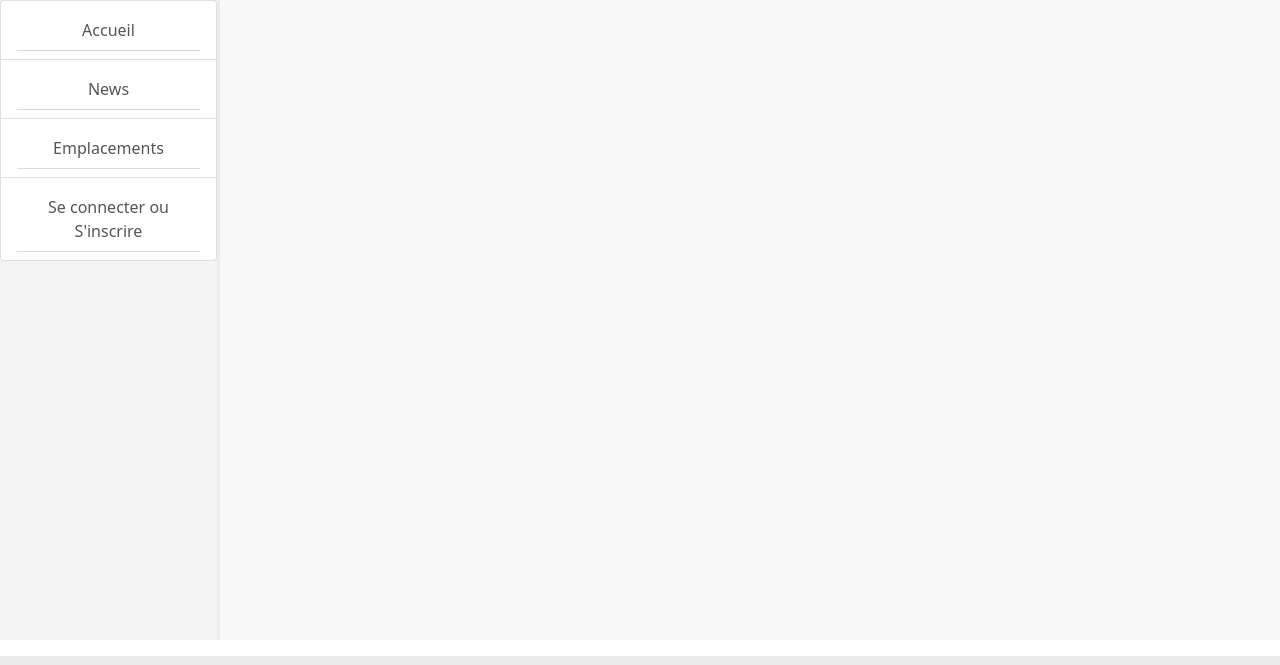
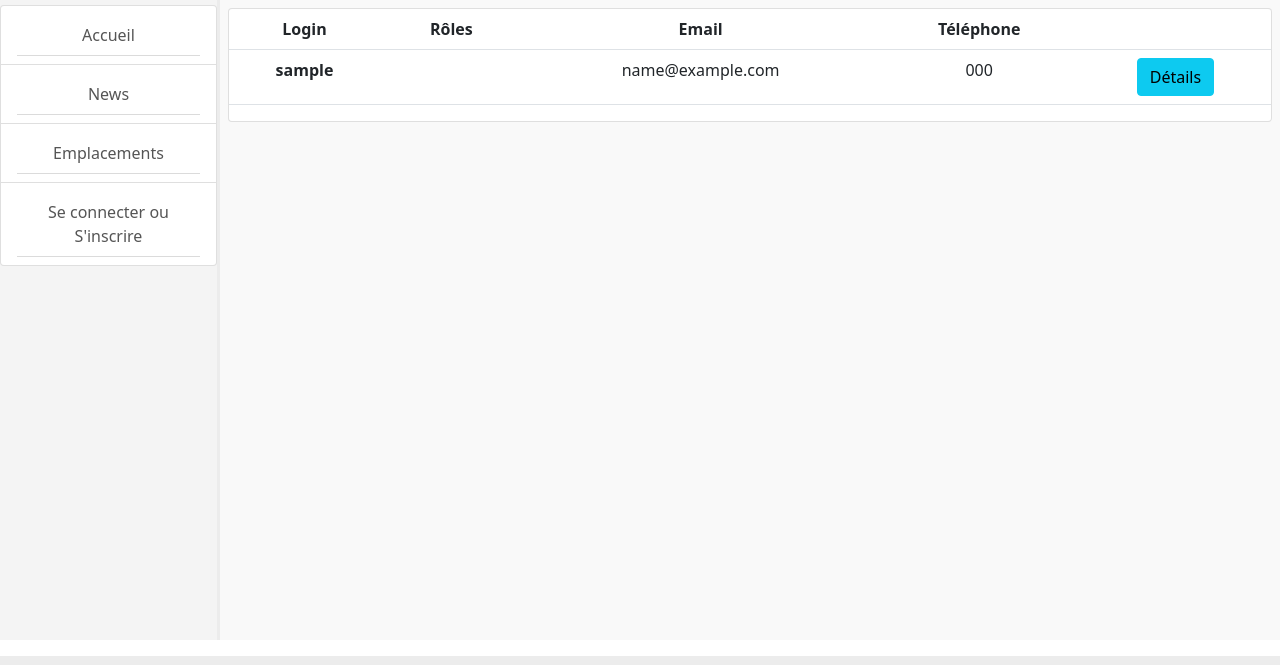
Before and after one commit to Borloo/Scrumitos, a PHP site: page /app/views/Utilisateurs.php in a window 1280 px wide. Shown: the part 144-809 px from the top of the page. Run offline with PHP 8.4, Linux system fonts and the light colour scheme; tables that the repository leaves empty or names only in its code hold one stand-in row (values such as "Sample post").

Commit message:
add user table

```diff
--- a/app/base/Functions.php
+++ b/app/base/Functions.php
@@ -12,6 +12,14 @@ function getBDConnexion(): PDO
         die();
     }
     return $conn;
+}
+
+function getAllUsers(){
+    $conn = getBDConnexion();
+    $sql = "SELECT * FROM Utilisateur";
+    $query = $conn->prepare($sql);
+    $query->execute();
+    return $query->fetchAll();
 }
 
 function getAvisLocation(int $id){
--- a/app/views/Utilisateurs.php
+++ b/app/views/Utilisateurs.php
@@ -15,6 +15,57 @@ require('./../base/HtmlFunctions.php');
 <div class="wrapper">
     <?php include("./../../include/menus.php"); ?>
     <section id="content">
+        <div class="card">
+            <form method="post">
+                <table class="table">
+                    <tr><th scope="col">Login</th><th scope="col">Rôles</th><th scope="col">Email</th><th scope="col">Téléphone</th><th></th></tr>
+                    <?php
+                    $users = getAllUsers();
+                    $roleString = "";
+                    foreach ($users as $user){
+                        $roles = explode(', ', $user['roles']);
+                        foreach ($roles as $role){
+                            $roleString .= "<span class='badge badge-info'>" . $role . "</span>";
+                        }
+                        echo "
+                        <tr>
+                            <th scope='row'>" . $user['login'] . "</th>
+                            <td>" . $roleString . "</td>
+                            <td>" . $user['mail'] . "</td>
+                            <td>" . $user['telephone'] . "</td>
+                            <td>";
+                            if (isset($_SESSION['USER'])) {
+                                if ($_SESSION['USER']['isAdmin'] == 1) {
+                                    echo "
+                                    <div class='row'>
+                                        <div class='col-md-4'>
+                                            <a href='#'><input type='button' class='btn btn-warning' value='Modifier'></a>
+                                        </div>
+                                        <div class='col-md-4'>
+                                            <a href='#'><input type='button' class='btn btn-info' value='Détails'></a>
+                                        </div>
+                                        <div class='col-md-4'>
+                                            <a href='#'><input type='button' class='btn btn-danger' value='Supprimer'></a>
+                                        </div>
+                                    </div>
+                                    ";
+                                } else {
+                                    echo "
+                                        <a href='#'><input type='button' class='btn btn-info' value='Détails'></a>
+                                    ";
+                                }
+                            } else {
+                                echo "
+                                    <a href='#'><input type='button' class='btn btn-info' value='Détails'></a>
+                                ";
+                            }
+                            echo "</td>
+                        </tr>";
+                    }
+                    ?>
+                </table>
+            </form>
+        </div>
     </section>
 </div>
 <?php include("./../../include/footer.php"); ?>
```
